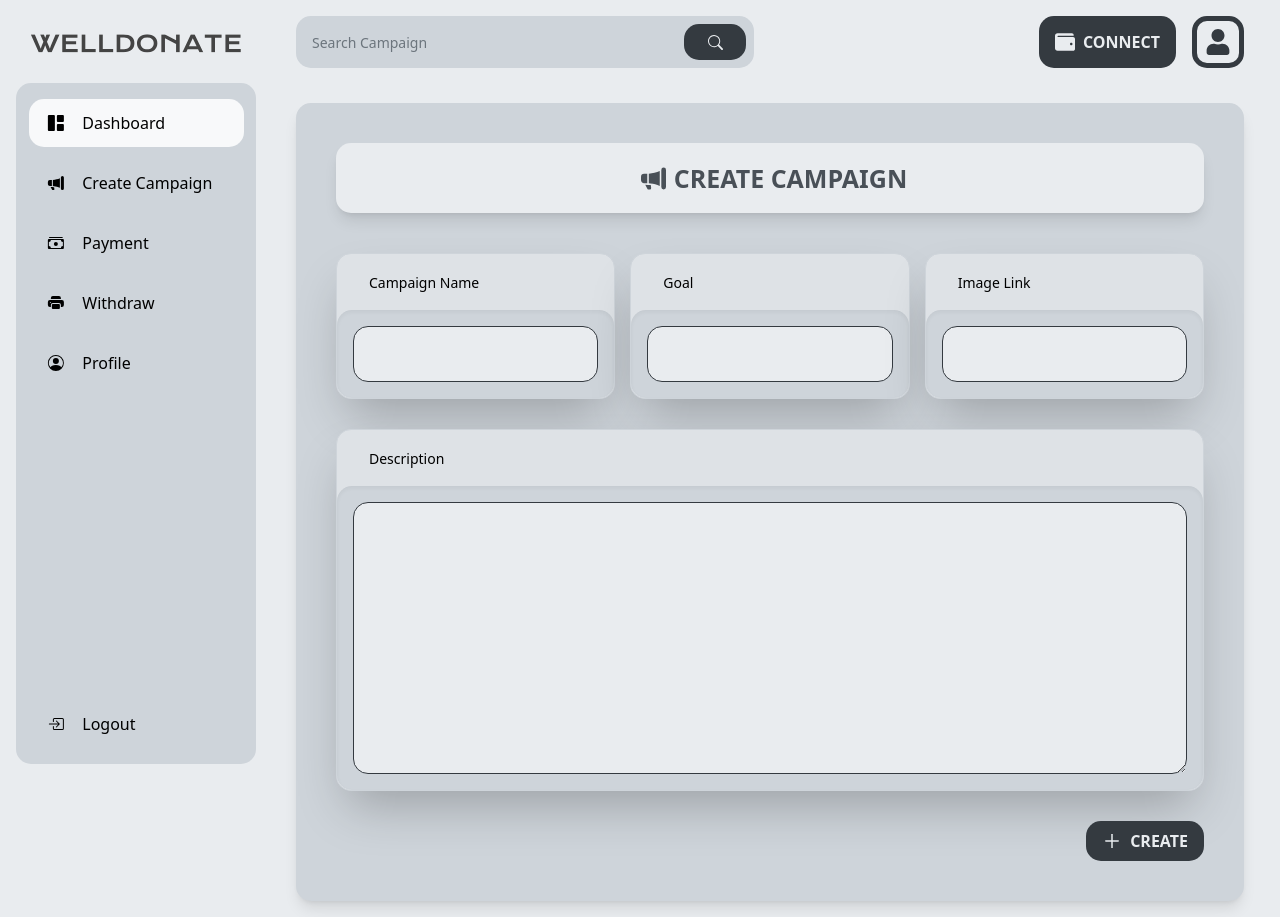
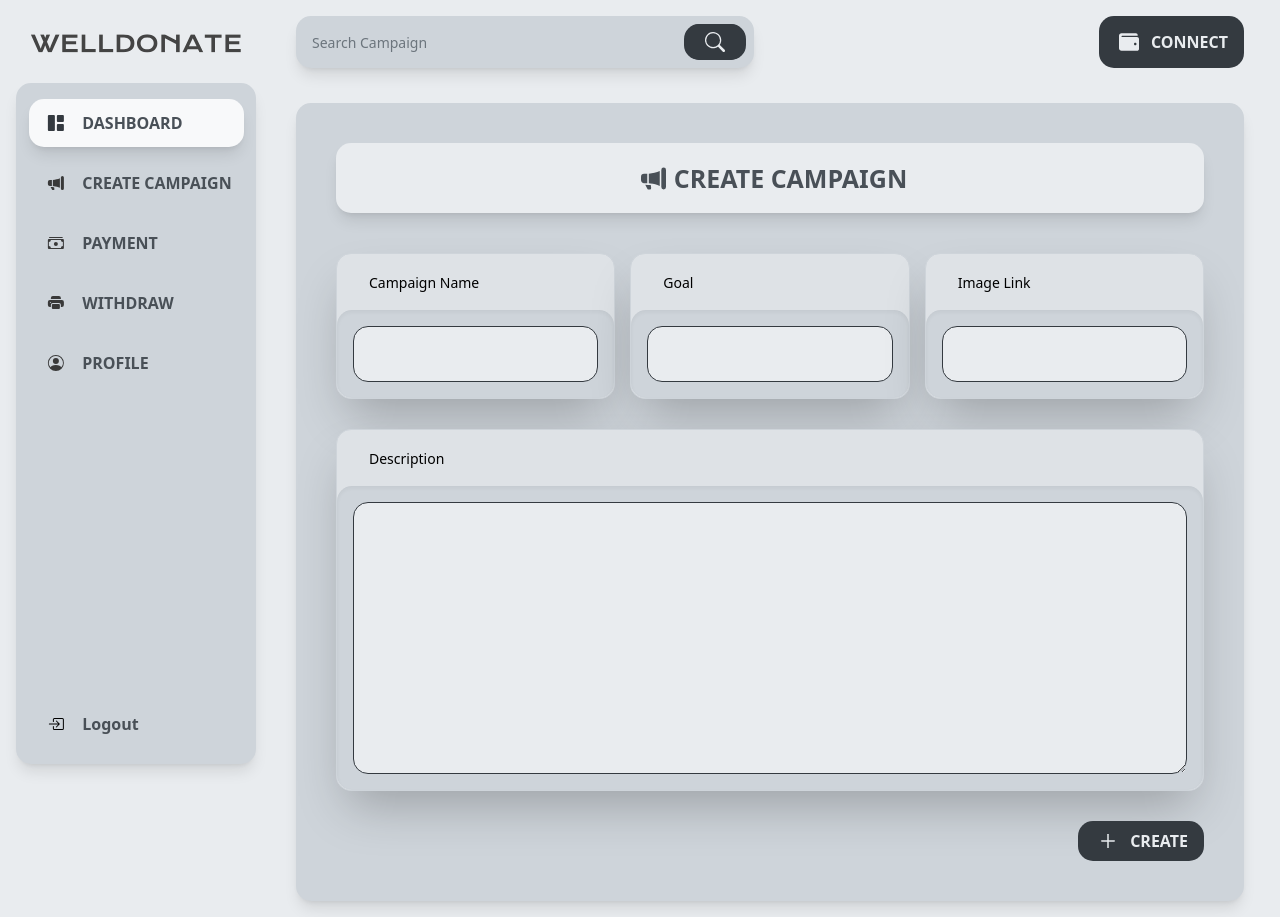
Before and after one commit to b9aurav/Welldonate, a React (Create React App) app in the folder client/: page /create-campaign in a window 1280 px wide. Built offline with nearby package versions, Linux system fonts and the light colour scheme; what @thirdweb-dev/react would draw is missing.

Commit message:
CSS Update & Minor Changes

```diff
--- a/client/package.json
+++ b/client/package.json
@@ -21,6 +21,7 @@
     "path-browserify": "^1.0.1",
     "react": "^18.2",
     "react-dom": "^18.2",
+    "react-helmet-async": "^1.3.0",
     "react-icons": "^4.9.0",
     "react-router-dom": "^6.12.1",
     "react-scripts": "^5.0.1",
--- a/client/src/components/Navbar.tsx
+++ b/client/src/components/Navbar.tsx
@@ -1,9 +1,9 @@
 import React, { useState } from "react";
-import { Link, NavigateFunction, useNavigate } from "react-router-dom";
+import { NavigateFunction, useNavigate } from "react-router-dom";
 import PrimaryButton from "./PrimaryButton";
 import { navlinks } from "../constants";
 import { BsSearch, BsFillPlusSquareFill } from "react-icons/bs";
-import { FaWallet, FaUser } from "react-icons/fa";
+import { FaWallet } from "react-icons/fa";
 import { BiMenu } from "react-icons/bi";
 
 type Props = {};
@@ -16,14 +16,16 @@
 
   return (
     <div className="flex md:flex-row flex-col-reverse justify-between mb-[35px] gap-6">
-      <div className="lg:flex-1 flex flex-row max-w-[458px] py-2 pl-4 pr-2 h-[52px] bg-[#CED4DA] rounded-[15px]">
+      <div className="lg:flex-1 flex flex-row max-w-[458px] py-2 pl-4 pr-2 h-[52px] shadow-lg bg-[#CED4DA] rounded-[15px]">
         <input
           type="text"
           placeholder="Search Campaign"
           className="flex w-full font-normal text-[14px] placeholder:text-[#6C757D] text-gray-800 bg-transparent outline-none"
         ></input>
         <div className="w-[72px] h-full rounded-[15px] bg-[#343A40] flex justify-center items-center cursor-pointer">
-          <BsSearch className="w-[15px] h-[15px] object-contain text-[#E9ECEF]"></BsSearch>
+          <PrimaryButton
+              Icon={BsSearch}
+              styles="bg-[#343A40]"></PrimaryButton>
         </div>
       </div>
 
@@ -35,23 +37,13 @@
           Icon={address ? BsFillPlusSquareFill : FaWallet}
           onClick={() => {
             if (address) navigate("create-campaign");
-            // else 'connect()'
+            // else connect()
           }}
         ></PrimaryButton>
-
-        <Link to="/profile">
-          <div className="w-[52px] h-[52px] rounded-[15px] bg-[#E9ECEF] flex justify-center items-center cursor-pointer border-[5px] border-[#343A40]">
-            <FaUser className="h-full w-full text-[#343A40] p-2"></FaUser>
-          </div>
-        </Link>
       </div>
 
       {/* Small screen */}
       <div className="sm:hidden flex justify-between items-center relative">
-        <div className="w-[40px] h-[40px] rounded-[15px] bg-[#E9ECEF] flex justify-center items-center cursor-pointer border-[5px] border-[#343A40]">
-          <FaUser className="h-full w-full text-[#343A40] p-2"></FaUser>
-        </div>
-
         <BiMenu
           className="w-[34px] h-[34px] object-contain cursor-pointer"
           onClick={() => setToggleDrawer(!toggleDrawer)}
@@ -59,7 +51,7 @@
       </div>
 
       <div
-        className={`absolute top-[60px] right-0 left-0 bg-[#CED4DA] rounded-[15px] m-4 z-10 shadow-secondary py-4 ${
+        className={`absolute top-[60px] right-0 left-0 bg-[#CED4DA] rounded-[15px] m-4 z-10 shadow-lg py-4 ${
           !toggleDrawer ? "-translate-y-[100vh]" : "translate-y-0"
         } transition-all duration-700`}
       >
@@ -68,7 +60,7 @@
             <li
               key={link.name}
               className={`flex p-4 ${
-                isActive === link.name && "bg-[#F8F9FA]"
+                isActive === link.name && "bg-[#F8F9FA] shadow-lg"
               } rounded-[15px] mx-4`}
               onClick={() => {
                 setIsActive(link.name);
@@ -84,7 +76,7 @@
                 {link.icon}
               </div>
               <p className="ml-[20px] text-[14px] text-[#343A40]">
-                {link.title}
+                <b>{link.title}</b>
               </p>
             </li>
           ))}
--- a/client/src/components/PrimaryButton.tsx
+++ b/client/src/components/PrimaryButton.tsx
@@ -12,9 +12,9 @@
 
 const PrimaryButton = ( { styles, buttonType, title, Icon, onClick }: Props): JSX.Element => {
   return (
-    <button type={buttonType} className={styles + ' flex items-center p-2 rounded-[15px]'} onClick={onClick}>
-      {Icon && <Icon className='text-[#E9ECEF] mx-2 w-[20px] h-[20px]'/>}
-      <p className='text-[#E9ECEF] mr-2 font-bold'>{title}</p>
+    <button type={buttonType} className={styles + ' hover:bg-[#212529] hover:shadow-2xl transition-all duration-500 flex items-center p-2 rounded-[15px]'} onClick={onClick}>
+      {Icon && <Icon className='text-[#E9ECEF] mx-3 w-[20px] h-[20px]'/>}
+      {title !== undefined && <p className='text-[#E9ECEF] mr-2 font-bold'>{title}</p> }
     </button>
   )
 }
--- a/client/src/components/Sidebar.tsx
+++ b/client/src/components/Sidebar.tsx
@@ -1,6 +1,5 @@
 import React, { useState } from 'react'
 import { Link, NavigateFunction, useNavigate } from 'react-router-dom'
-import { BsFillSunFill, BsFillMoonFill }  from 'react-icons/bs'
 import { navlinks } from '../constants/'
 import { BsBoxArrowInRight } from "react-icons/bs";
 
@@ -16,7 +15,7 @@
 }
 
 const MenuItem = ( { styles, name, title, icon, isActive, disabled, onClick}: MenuItemProps): JSX.Element => (
-  <div className={`w-[215px] h-[48px] rounded-[15px] ${isActive && isActive === name && 'bg-[#F8F9FA]'} flex items-center ${!disabled && 'cursor-pointer'} ${disabled && 'cursor-not-allowed'} ${styles}`}
+  <div className={`w-[215px] h-[48px] rounded-[15px] ${isActive && isActive === name && 'bg-[#F8F9FA] shadow-lg'} flex items-center ${!disabled && 'cursor-pointer'} ${disabled && 'cursor-not-allowed'} ${styles}`}
     onClick={onClick}
   >
     {!isActive ? (
@@ -24,11 +23,11 @@
         {icon}
       </div>
     ) : (
-      <div className={`w-1/4 h-1/2 ${isActive !== name && 'grayscale'}`}>
+      <div className={`w-1/4 h-1/2 text-[#343A40] ${isActive !== name && 'grayscale'}`}>
         {icon}
       </div>
     )}
-    <span>{title}</span>
+    <span className='text-[#495057]'><b>{title}</b></span>
   </div>
 )
 
@@ -39,10 +38,10 @@
   return (
     <div className='flex justify-between items-center flex-col sticky top-5 h-[93vh]'>
       <Link to={'/'}>
-        <img src='/assets/svg/logo-no-background.svg' width='240'></img>
+        <img src='/assets/svg/logo-no-background.svg' alt='welldonate-logo' width='240'></img>
       </Link>
 
-      <div className='flex-1 flex flex-col justify-between items-center bg-[#CED4DA] rounded-[15px] w-[240px] py-4 mt-4'>
+      <div className='flex-1 flex flex-col justify-between items-center bg-[#CED4DA] rounded-[15px] shadow-lg w-[240px] py-4 mt-4'>
         <div className='flex flex-col justify-center items-center gap-3'>
           {navlinks.map((link) => (
             <MenuItem
--- a/client/src/constants/index.tsx
+++ b/client/src/constants/index.tsx
@@ -12,33 +12,33 @@
     {
       name: 'dashboard',
       icon: <BsFillGrid1X2Fill className="w-full h-full p-1"/>,
-      title: 'Dashboard',
+      title: 'DASHBOARD',
       link: '/',
     },
     {
       name: 'campaign',
       icon: <BsFillMegaphoneFill  className="w-full h-full p-1"/>,
       link: '/create-campaign',
-      title: 'Create Campaign'
+      title: 'CREATE CAMPAIGN'
     },
     {
       name: 'payment',
       icon: <BsCashStack  className="w-full h-full p-1"/>,
       link: '/',
-      title: 'Payment',
+      title: 'PAYMENT',
       disabled: true,
     },
     {
       name: 'withdraw',
       icon: <BsFillPrinterFill  className="w-full h-full p-1"/>,
       link: '/',
-      title: 'Withdraw',
+      title: 'WITHDRAW',
       disabled: true,
     },
     {
       name: 'profile',
       icon: <BsPersonCircle  className="w-full h-full p-1"/>,
       link: '/profile',
-      title: 'Profile'
+      title: 'PROFILE'
     },
   ];
--- a/client/src/pages/CampaignDetails.tsx
+++ b/client/src/pages/CampaignDetails.tsx
@@ -1,10 +1,16 @@
 import React from 'react'
+import { Helmet } from 'react-helmet-async'
 
 type Props = {}
 
 const CampaignDetails = (props: Props) => {
   return (
-    <div>CampaignDetails</div>
+    <div>
+      <Helmet>
+        <title>Welldonate | Campaign Info</title>
+      </Helmet>
+      CampaignDetails
+    </div>
   )
 }
 
--- a/client/src/pages/Home.tsx
+++ b/client/src/pages/Home.tsx
@@ -1,10 +1,16 @@
 import React from 'react'
+import { HelmetProvider, Helmet } from 'react-helmet-async'
 
 type Props = {}
 
 const Home = (props: Props) => {
   return (
+    <HelmetProvider>
+      <Helmet>
+        <title>Welldonate | Home</title>
+      </Helmet>
     <div>Home</div>
+    </HelmetProvider>
   )
 }
 
--- a/client/src/pages/Profile.tsx
+++ b/client/src/pages/Profile.tsx
@@ -1,10 +1,16 @@
 import React from 'react'
+import { Helmet, HelmetProvider } from 'react-helmet-async'
 
 type Props = {}
 
 const Profile = (props: Props) => {
   return (
-    <div>Profile</div>
+    <HelmetProvider>
+      <Helmet>
+        <title>Welldonate | Profile</title>
+      </Helmet>
+      <div>Profile</div>
+    </HelmetProvider>
   )
 }
 
```
Also changed, not shown: 2 other files (tests, documents, lock files or other folders).
